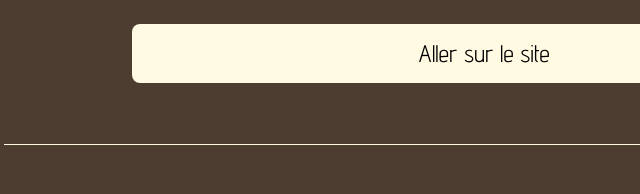
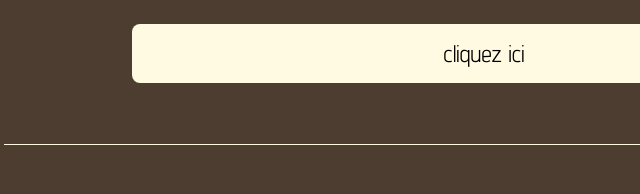
Before and after one commit to 888Elise888/888Elise888.github.io, a plain HTML site: page index.html in a window 1280 px wide. Shown: the part 4763-4957 px from the top of the page, 156-796 px from the left. Drawn offline with Linux system fonts and the light colour scheme.

Commit message:
Update index.html

```diff
--- a/index.html
+++ b/index.html
@@ -162,7 +162,7 @@
 
               <footer>
       <h2 id="contact">Contactez-nous</h2>
-      <button onclick="window.location.href = 'https://gratuit-4823516.webadorsite.com/'">Aller sur le site</button>
+      <button onclick="window.location.href = 'https://gratuit-4823516.webadorsite.com/'">cliquez ici</button>
 
         <div id="deuxiemeTrait"></div>
         <div id="copyrightEtIcons">
```
